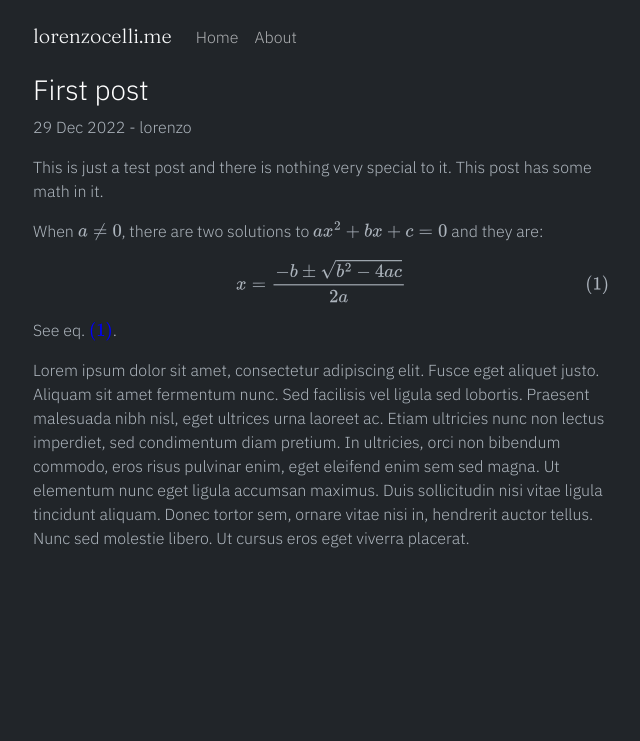
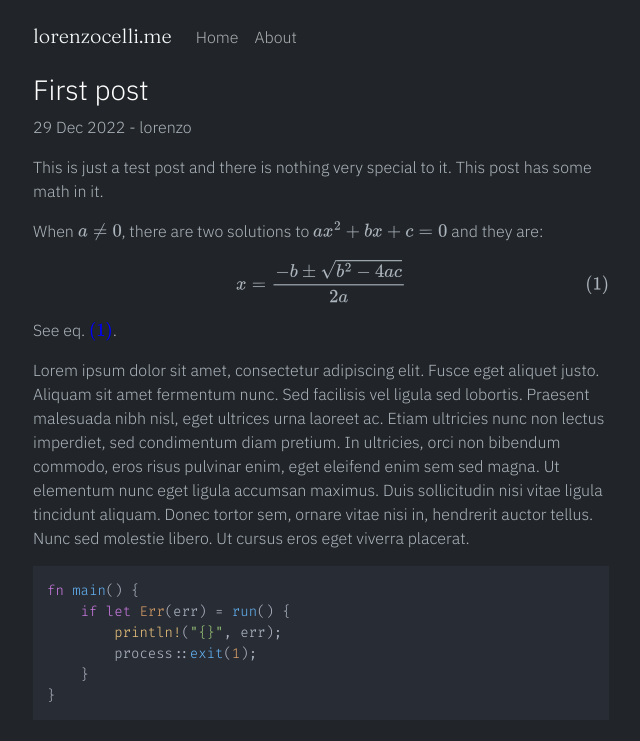
Before and after one commit to lorenzocelli/LorenzoCelli.github.io, a Jekyll site: the page built from _posts/2022-12-29-first-post.md, in a window 1280 px wide. Shown: the top 741 px of the page, without its empty margins (319-959 px from the left). Built offline with Jekyll 4.4.1, drawn with Linux system fonts in a browser that asks for light colours; nearby versions of some CDN libraries.

Commit message:
Add code support

```diff
--- a/_layouts/post.html
+++ b/_layouts/post.html
@@ -1,6 +1,11 @@
 ---
 layout: default
 ---
+
+<h3>{{ page.title | capitalize }}</h3>
+<p>{{ page.date | date_to_string }} - {{ page.author }}</p>
+
+{{ content }}
 
 <!-- MathJax start -->
 
@@ -18,7 +23,10 @@ layout: default
 
 <!-- MathJax end -->
 
-<h3>{{ page.title | capitalize }}</h3>
-<p>{{ page.date | date_to_string }} - {{ page.author }}</p>
+<!-- HighlightJs start -->
 
-{{ content }}
+<link rel="stylesheet" href="https://cdnjs.cloudflare.com/ajax/libs/highlight.js/11.11.1/styles/atom-one-dark.min.css">
+<script src="https://cdnjs.cloudflare.com/ajax/libs/highlight.js/11.11.1/highlight.min.js"></script>
+<script>hljs.highlightAll();</script>
+
+<!-- HighlightJs end -->
--- a/_posts/2022-12-29-first-post.md
+++ b/_posts/2022-12-29-first-post.md
@@ -16,3 +16,10 @@ $$
 See eq. $$\eqref{eq:sample}$$.
 
 Lorem ipsum dolor sit amet, consectetur adipiscing elit. Fusce eget aliquet justo. Aliquam sit amet fermentum nunc. Sed facilisis vel ligula sed lobortis. Praesent malesuada nibh nisl, eget ultrices urna laoreet ac. Etiam ultricies nunc non lectus imperdiet, sed condimentum diam pretium. In ultricies, orci non bibendum commodo, eros risus pulvinar enim, eget eleifend enim sem sed magna. Ut elementum nunc eget ligula accumsan maximus. Duis sollicitudin nisi vitae ligula tincidunt aliquam. Donec tortor sem, ornare vitae nisi in, hendrerit auctor tellus. Nunc sed molestie libero. Ut cursus eros eget viverra placerat.
+
+<pre><code class="language-rust">fn main() {
+    if let Err(err) = run() {
+        println!("{}", err);
+        process::exit(1);
+    }
+}</code></pre>
--- a/_sass/main.scss
+++ b/_sass/main.scss
@@ -1,5 +1,6 @@
-@import url('https://fonts.googleapis.com/css2?family=IBM+Plex+Sans:wght@300;400;500;600;700&family=Inter&family=Libre+Baskerville&family=Libre+Franklin&display=swap');
-@import url('https://fonts.googleapis.com/css2?family=Fraunces:wght@300&display=swap');
+@import url('https://fonts.googleapis.com/css2?family=IBM+Plex+Sans:wght@300..700&display=swap');
+@import url('https://fonts.googleapis.com/css2?family=Fraunces:wght@300..700&display=swap');
+@import url('https://fonts.googleapis.com/css2?family=Fira+Code:wght@300..700&display=swap');
 
 /*
     'IBM Plex Sans'
@@ -16,6 +17,10 @@ $btn-font-weight: 300;
 
 @import 'bootstrap/bootstrap';
 @import 'icons/bootstrap-icons';
+
+:root {
+    --bs-font-monospace: 'Fira Code', monospace;;
+}
 
 .main-serif {
     font-family: 'Fraunces', $font-family-sans-serif;
```
